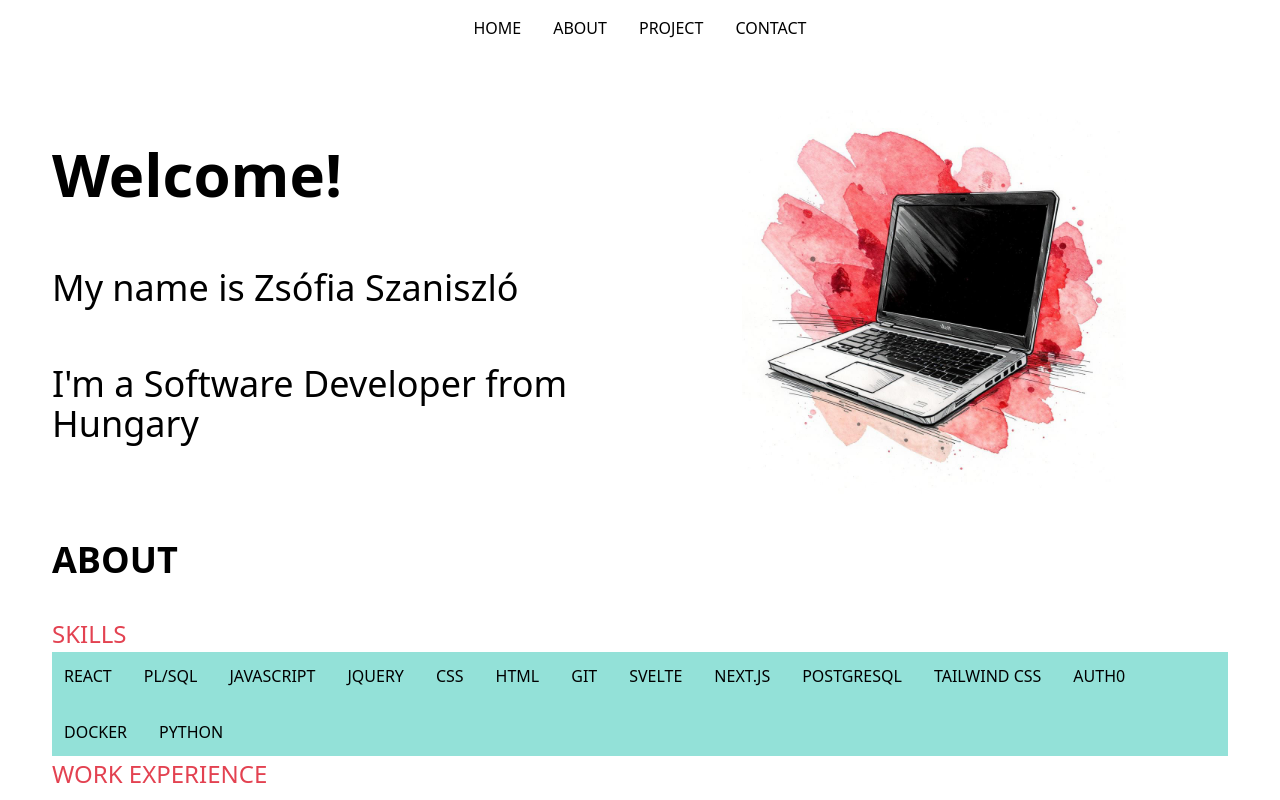
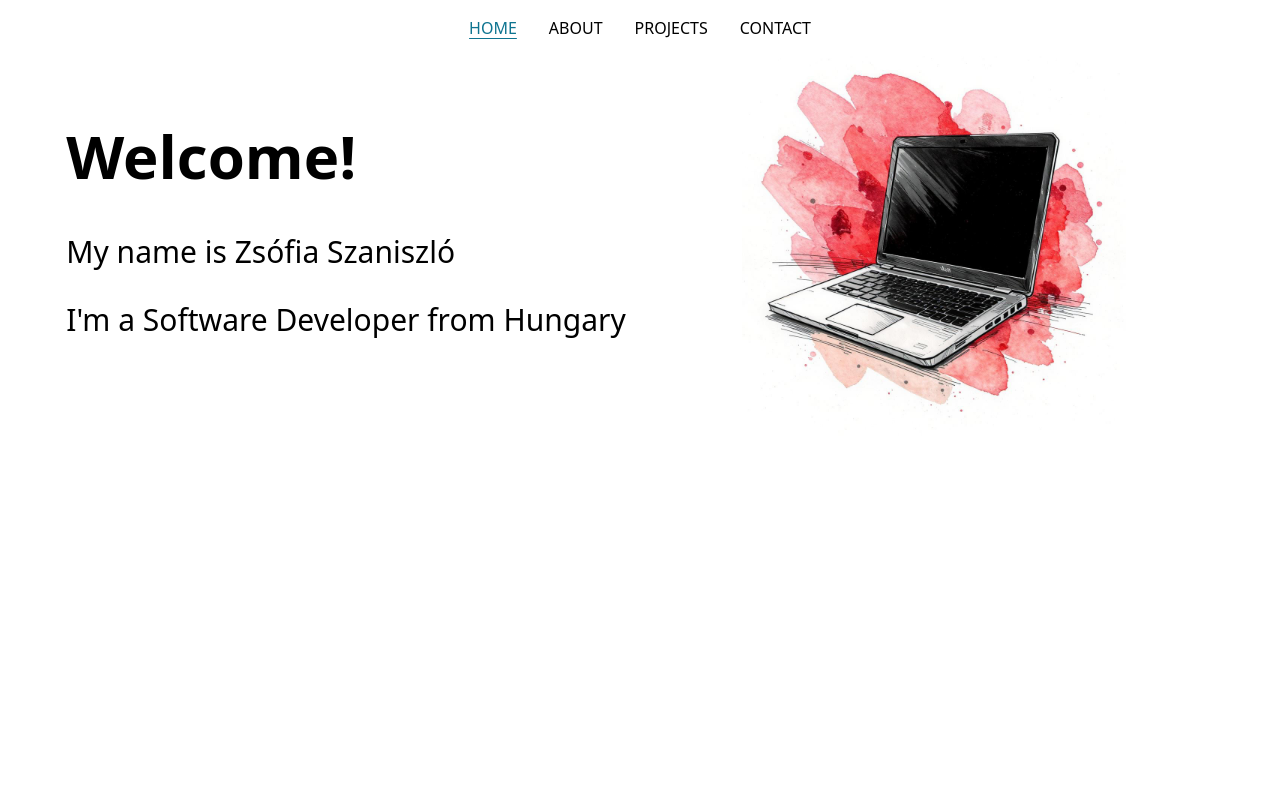
Before and after one commit to SophieH07/portfolio, a React (Vite) app: page / in a window 1280 px wide. Shown: the top 800 px of the page. Built offline with nearby package versions, Linux system fonts and the light colour scheme; no server answers; what tailwindcss-animated would draw is missing.

Commit message:
part 2: usage of router

```diff
--- a/package.json
+++ b/package.json
@@ -13,6 +13,7 @@
     "react": "^18.2.0",
     "react-dom": "^18.2.0",
     "react-icons": "^4.10.1",
+    "react-router-dom": "^6.30.1",
     "react-scroll": "^1.8.9",
     "tailwindcss-animated": "^1.0.1",
     "three": "^0.150.1"
--- a/src/App.jsx
+++ b/src/App.jsx
@@ -1,27 +1,22 @@
+import { BrowserRouter as Router, Routes, Route } from "react-router-dom";
 import Header from "./layout/Header";
 import Project from "./component/Project";
 import Home from "./component/Home";
 import About from "./component/About";
 import Contact from "./component/Contact";
-import { useState } from "react";
 
 const App = () => {
-  const [isOpen, setIsOpen] = useState(false);
-
-  function closeMenu() {
-    if (isOpen) {
-      setIsOpen(false);
-    }
-  }
-
   return (
-    <div onClick={closeMenu}>
-      <Header isOpen={isOpen} setIsOpen={setIsOpen} />
-      <Home />
-      <About />
-      <Project />
-      <Contact />
-    </div>
+    <Router>
+      <Header />
+      <Routes>
+        <Route path="/" element={<Home />} />
+        <Route path="/about" element={<About />} />
+        <Route path="/projects" element={<Project />} />
+        <Route path="/contact" element={<Contact />} />
+      </Routes>
+    </Router>
   );
 };
+
 export default App;
--- a/src/component/About.jsx
+++ b/src/component/About.jsx
@@ -58,14 +58,12 @@ const About = () => {
     },
   ];
   return (
-    <section id="about">
+    <div className="section" id="about">
       <h2 className="text-4xl font-bold uppercase sm:pb-9">About</h2>
       <h3>Skills</h3>
-      <div className="flex flex-wrap cursor-default gap-2 uppercase font-normal text-center bg-[#93e1d8]">
+      <div className="flex flex-wrap cursor-default gap-4 uppercase font-normal bg-[#93e1d8] p-2">
         {skillSet.map(({ id, skill }) => (
-          <div key={id} className="p-3">
-            {skill}
-          </div>
+          <p key={id}>{skill}</p>
         ))}
       </div>
 
@@ -159,7 +157,7 @@ const About = () => {
           </div>
         </div>
       </div>
-    </section>
+    </div>
   );
 };
 
--- a/src/component/Contact.jsx
+++ b/src/component/Contact.jsx
@@ -36,7 +36,7 @@ const Contact = () => {
   };
 
   return (
-    <section id="contact">
+    <div className="section" id="contact">
       <div className="text-4xl font-bold uppercase pb-4">Contact Me</div>
       <div className={`${emailSent ? "" : "hidden"}`}>
         Thank you for your message!
@@ -105,7 +105,7 @@ const Contact = () => {
           </a>{" "}
         </div>
       </div>
-    </section>
+    </div>
   );
 };
 
--- a/src/component/Home.jsx
+++ b/src/component/Home.jsx
@@ -4,19 +4,16 @@ import laptop from "../pics/watersplashlaptopotherside.jpg";
 
 const Home = () => {
   return (
-    <section
-      id="home"
-      className="grid grid-flow-col grid-cols-2 justify-center items-center"
-    >
+    <div className="section grid grid-flow-col grid-cols-2 justify-center items-center">
       <div>
         <div>
-          <div className="text-xl lg:pt-20 pb-10 lg:text-6xl md:text-5xl font-bold">
+          <div className="text-xl lg:pt-14 pb-8 lg:text-6xl md:text-5xl font-bold">
             Welcome!
           </div>
-          <div className="lg:py-6 lg:text-4xl md:text-xl text-lg">
+          <div className="lg:py-4 lg:text-3xl md:text-xl text-lg">
             My name is Zsófia Szaniszló
           </div>
-          <div className="lg:py-8 lg:text-4xl md:text-xl text-lg">
+          <div className="lg:py-4 lg:text-3xl md:text-xl text-lg">
             I'm a Software Developer from Hungary
           </div>
           <div className="inline-flex pt-2">
@@ -41,7 +38,7 @@ const Home = () => {
           <img src={laptop} alt="" />
         </div>
       </div>
-    </section>
+    </div>
   );
 };
 
--- a/src/component/Project.jsx
+++ b/src/component/Project.jsx
@@ -72,7 +72,7 @@ const Project = () => {
   }
 
   return (
-    <section id="project">
+    <div className="section" id="project">
       {/*if more projects, add: mb-20 mt-4 */}
       <h2 className="text-4xl font-bold uppercase sm:pb-9 pt-4">Projects</h2>
       <div
@@ -129,7 +129,7 @@ const Project = () => {
           </div>
         ))}
       </div>
-    </section>
+    </div>
   );
 };
 
--- a/src/index.css
+++ b/src/index.css
@@ -2,11 +2,12 @@
 @tailwind components;
 @tailwind utilities;
 
-section {
-    display: grid;
+.section {
+    padding-top: 52px;
+    /* display: grid; */
     padding-left: 52px;
     padding-right: 52px;
-    /* place-items: center; */
+    place-items: center;
 	/* min-height: 90vh; */
     /* padding-top: 4em; */
 }
--- a/src/layout/Header.jsx
+++ b/src/layout/Header.jsx
@@ -1,28 +1,18 @@
-import React, { useState } from "react";
-import { Link } from "react-scroll";
+import { useState } from "react";
+import { NavLink } from "react-router-dom";
 
-const Header = ({ isOpen, setIsOpen }) => {
+const Header = () => {
+  const [isOpen, setIsOpen] = useState(false);
+
   function toggleMenu() {
     setIsOpen(!isOpen);
   }
 
   const links = [
-    {
-      id: 1,
-      link: "home",
-    },
-    {
-      id: 2,
-      link: "about",
-    },
-    {
-      id: 3,
-      link: "project",
-    },
-    {
-      id: 4,
-      link: "contact",
-    },
+    { id: 1, link: "/", label: "home" },
+    { id: 2, link: "/about", label: "about" },
+    { id: 3, link: "/projects", label: "projects" },
+    { id: 4, link: "/contact", label: "contact" },
   ];
 
   return (
@@ -47,20 +37,21 @@ const Header = ({ isOpen, setIsOpen }) => {
           isOpen ? "" : "hidden"
         }`}
       >
-        {links.map(({ id, link }) => (
+        {links.map(({ id, link, label }) => (
           <li
             key={id}
             className="block text-center p-2 lg:p-4 font-medium cursor-pointer hover:text-cyan-700 duration-200"
           >
-            <Link
-              activeClass="active"
-              smooth
-              spy
+            <NavLink
               to={link}
               onClick={() => setIsOpen(false)}
+              className={({ isActive }) =>
+                isActive ? "underline underline-offset-4 text-cyan-700" : ""
+              }
+              end={link === "/"}
             >
-              {link}
-            </Link>
+              {label}
+            </NavLink>
           </li>
         ))}
       </ul>
```
Also changed, not shown: 1 other file (tests, documents, lock files or other folders).
